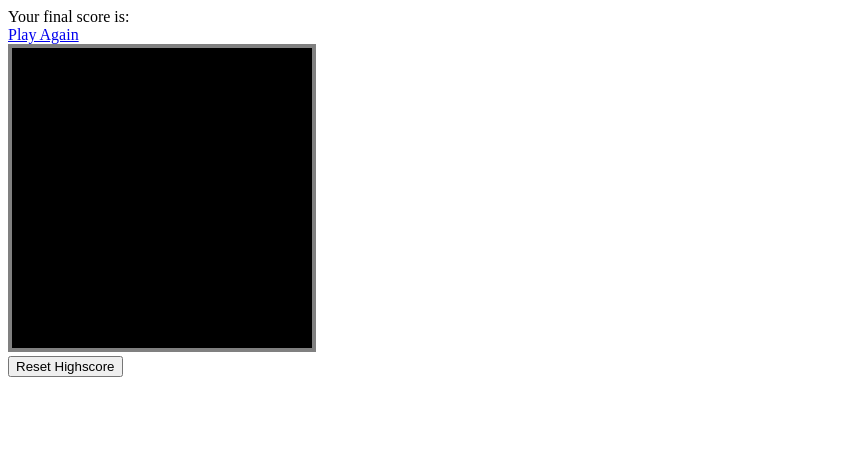
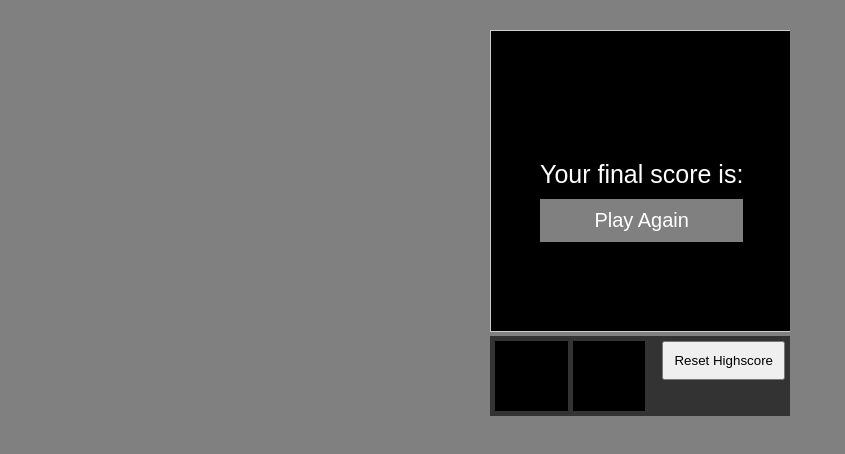
Before and after one commit to porlowska/snake-game, a plain HTML site: page index.html in a window 1280 px wide. Shown: the whole page, without its empty margins (0-845 px from the left). Drawn offline with nearby package versions, Linux system fonts and the light colour scheme.

Commit message:
css styling

```diff
--- a/assets/styles.css
+++ b/assets/styles.css
@@ -1,4 +1,70 @@
+body{
+    background: gray;
+    font-family: Arial, Helvetica, sans-serif;
+}
+
+a{
+    color: #fff;
+    text-decoration: none;
+    font-size: 20px;
+}
 canvas{
     background-color: black;
-    border: grey 4px solid;
+    border: #ccc 1px solid;
 }
+
+.container{
+    margin: 30px auto 0 auto;
+    width: 300px;
+    overflow: auto;
+    position: relative;
+}
+
+#stats{
+    width: 290px;
+    background-color: #333;
+    padding: 5px;
+    font-size: 20px;
+    font-weight: bold;
+    margin-bottom: 5px;
+    color: #fff;
+    overflow: auto;
+}
+
+.score{
+    width: 25%;
+    height: 50px;
+    padding-top: 20px;
+    float:left ;
+    margin-right: 5px;
+    overflow: auto;
+    background-color: #000;
+    text-align: center;
+
+}
+
+#clear{
+    padding: 10px;
+    float: right;
+}
+
+#overlay{
+    /*display: none;*/
+    color: #fff;
+    font-size: 25px;
+    text-align: center;
+    position: absolute;
+    top: 130px;
+    left:50px;
+}
+
+#overlay a{
+    display: block;
+    margin-top: 10px;
+    padding: 10px;
+    background: grey;
+}
+
+#overlay a:hover{
+    background-color: #333;
+}
--- a/index.html
+++ b/index.html
@@ -14,9 +14,9 @@
             <a onclick="window.location.reload()" href="#">Play Again</a>
         </div>
         <canvas id="canvas" width="300" height="300"></canvas>
-        <div id="score">
-            <div id="current"></div>
-            <div id="high"></div>
+        <div id="stats">
+            <div id="current" class="score"></div>
+            <div id="high" class="score"></div>
             <button id="clear" onclick="claerScore()">Reset Highscore</button>
         </div>
     </div>
```
